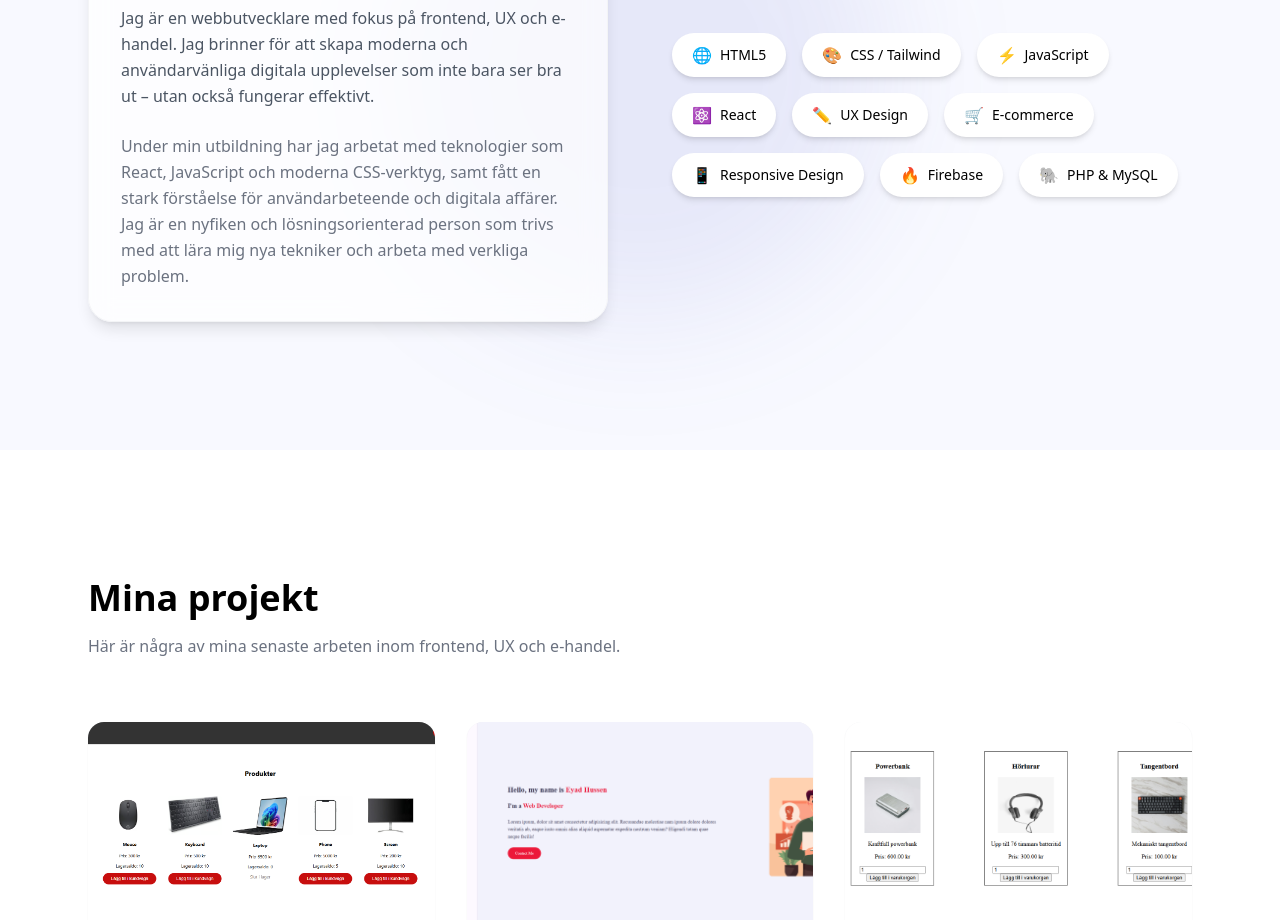
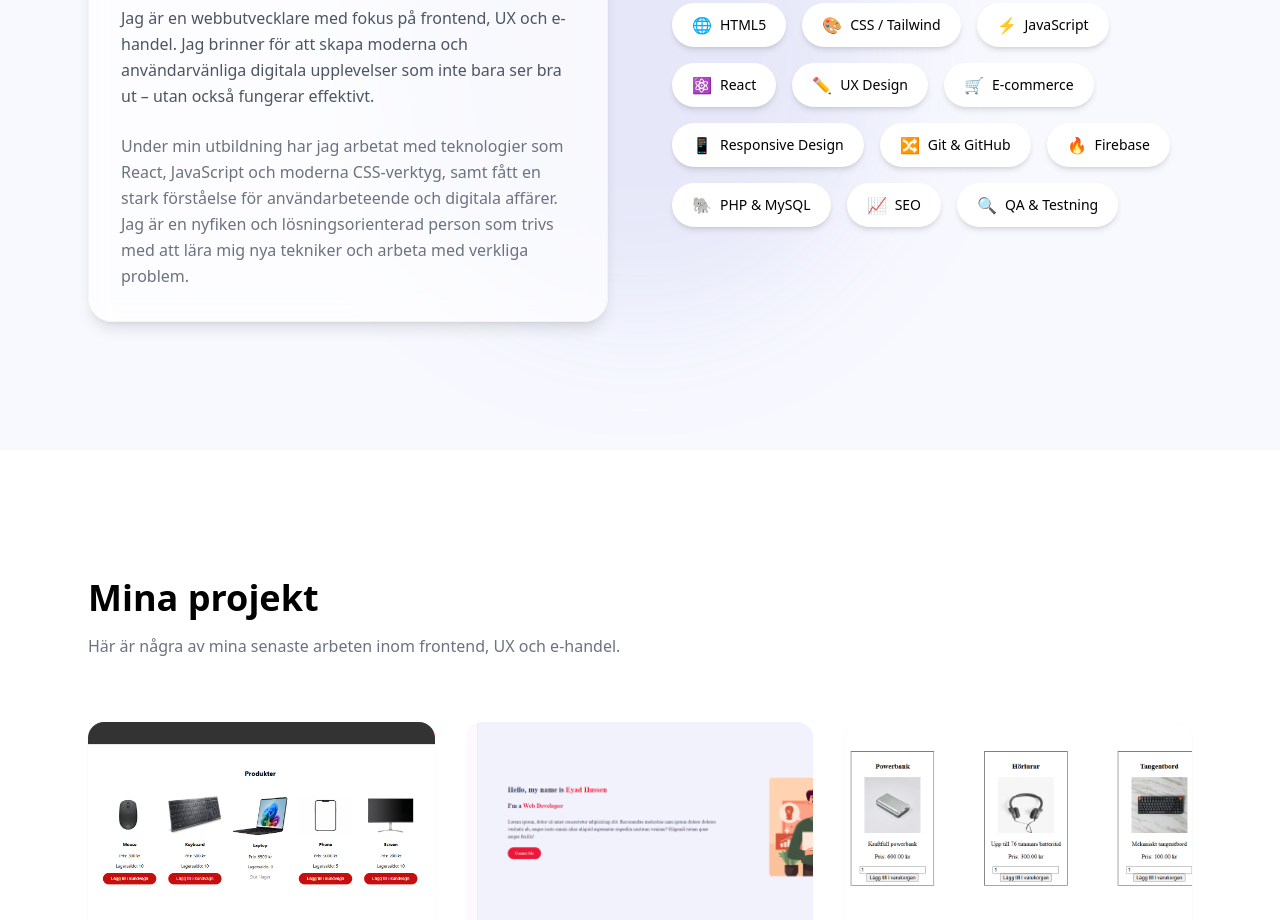
Before and after one commit to Eyadho/My-portfolio, a React (Vite) app: page / in a window 1280 px wide. Shown: the part 1020-1940 px from the top of the page. Built offline with nearby package versions, Linux system fonts and the light colour scheme.

Commit message:
added more skills

```diff
--- a/src/components/About.jsx
+++ b/src/components/About.jsx
@@ -8,8 +8,11 @@ const skills = [
   { name: "UX Design", icon: "✏️" },
   { name: "E-commerce", icon: "🛒" },
   { name: "Responsive Design", icon: "📱" },
+  { name: "Git & GitHub", icon: "🔀" },
   { name: "Firebase", icon: "🔥" },
   { name: "PHP & MySQL", icon: "🐘" },
+  { name: "SEO", icon: "📈" },
+  { name: "QA & Testning", icon: "🔍" },
 ]
 
 function About() {
```
